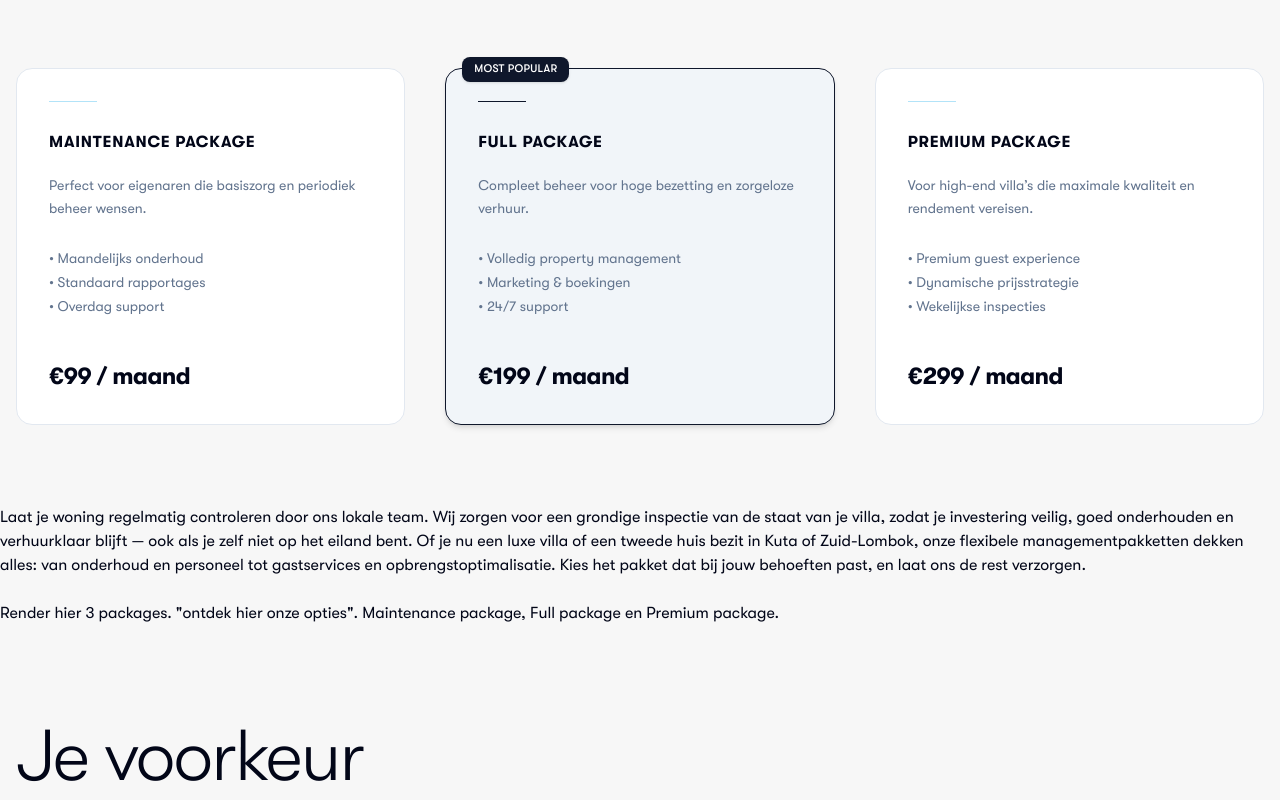
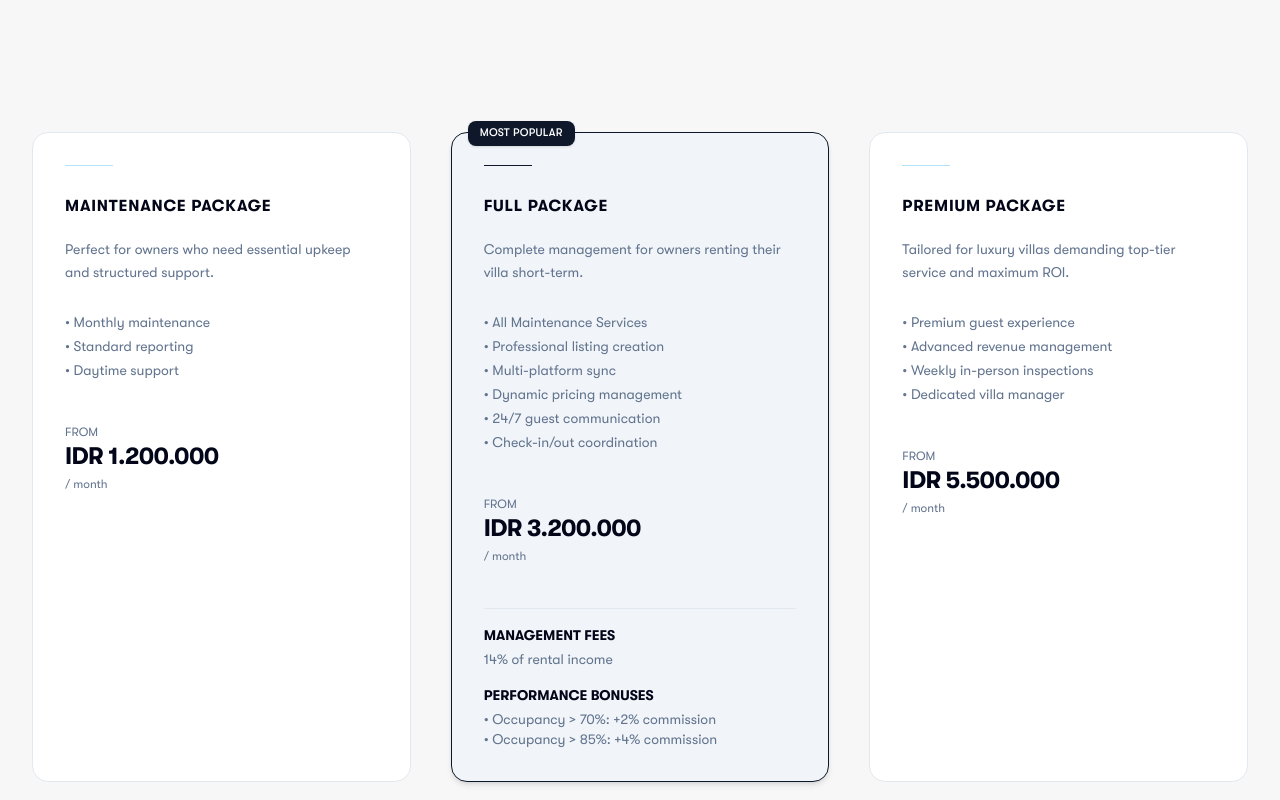
Before and after one commit to Yogibear1976/investereninlombok, a Next.js app: page /diensten/property-management in a window 1280 px wide. Shown: the part 860-1660 px from the top of the page. Built offline with nearby package versions, Linux system fonts and the light colour scheme.

Commit message:
eerste commit

```diff
--- a/components/cards/property-card-large.tsx
+++ b/components/cards/property-card-large.tsx
@@ -20,6 +20,7 @@ export const PropertyCardLarge = ({ property }: PropertyCardLargeProps) => {
     type,
     slug,
     name,
+    catchLine,
     euroPrice,
     ownership,
     indoPrice,
@@ -40,8 +41,12 @@ export const PropertyCardLarge = ({ property }: PropertyCardLargeProps) => {
         <div className="flex flex-col items-start gap-1 cursor-pointer">
           <div className="relative w-full h-[600px] overflow-hidden">
             {/* Top-left label */}
-            <span className="absolute top-2 z-20 bg-nature text-white text-[10px] font-medium px-2 py-0.5">
+            <span className="absolute top-4 z-20 bg-nature text-white text-sm font-medium px-2 py-0.5">
               {ownership}
+            </span>
+            {/* Top-right label */}
+            <span className="absolute top-4 right-0 z-20 bg-azure text-white uppercase text-sm font-medium px-2 py-0.5">
+              {catchLine}
             </span>
             {images[0] ? (
               <Image
@@ -55,6 +60,11 @@ export const PropertyCardLarge = ({ property }: PropertyCardLargeProps) => {
             ) : (
               <Skeleton className="aspect-video w-full h-full" />
             )}
+            <div className="absolute inset-0 flex items-center justify-center bg-black/20 opacity-0 group-hover:opacity-100 transition-opacity duration-50 z-30">
+              <span className="text-white text-sm font-normal uppercase tracking-wide px-4 py-2 bg-white/10 backdrop-blur-sm">
+                Bekijk investering
+              </span>
+            </div>
           </div>
 
           <div className="flex-1 flex-col gap-2 w-full">
--- a/components/cards/property-card-small.tsx
+++ b/components/cards/property-card-small.tsx
@@ -39,6 +39,7 @@ export const PropertyCardSmall = ({ property }: PropertyCardSmallProps) => {
     description,
     ownership,
     area,
+    catchLine,
     bathrooms,
     euroPrice,
     indoPrice,
@@ -59,6 +60,10 @@ export const PropertyCardSmall = ({ property }: PropertyCardSmallProps) => {
             <span className="absolute top-2 z-20 bg-nature text-white text-[10px] font-medium px-2 py-0.5">
               {ownership}
             </span>
+            {/* Top-right label */}
+            <span className="absolute top-2 right-0 z-20 bg-azure text-white uppercase text-[10px] font-medium px-2 py-0.5">
+              {catchLine}
+            </span>
             {images?.[0] ? (
               <Image
                 fill
@@ -71,6 +76,11 @@ export const PropertyCardSmall = ({ property }: PropertyCardSmallProps) => {
             ) : (
               <Skeleton className="aspect-video w-full h-full" />
             )}
+            <div className="absolute inset-0 flex items-center justify-center bg-black/20 opacity-0 group-hover:opacity-100 transition-opacity duration-50 z-30">
+              <span className="text-white text-sm font-normal uppercase tracking-wide px-4 py-2 bg-white/10 backdrop-blur-sm">
+                Bekijk investering
+              </span>
+            </div>
           </div>
 
           <div className="flex-1 flex-col">
--- a/components/property/_components/property-overview-info.tsx
+++ b/components/property/_components/property-overview-info.tsx
@@ -85,18 +85,18 @@ export const PropertyOverviewInfo = ({
 
             <li className="flex flex-col">
               <span className="text-sm text-muted-foreground uppercase">
-                Oppervlakte
+                Start verhuur
               </span>
-              <span className="text-sm font-normal">
-                70 m² binnen + 55 m² buiten
-              </span>
+              <span className="text-sm font-normal">Q2 2026</span>
             </li>
 
             <li className="flex flex-col">
               <span className="text-sm text-muted-foreground uppercase">
-                Prijs
+                Netto rendement (per jaar) uit verhuur na alle kosten
               </span>
-              <span className="text-sm font-normal">Vanaf €88.900</span>
+              <span className="text-sm font-normal">
+                13,3% netto ROI per jaar
+              </span>
             </li>
 
             <li className="flex flex-col sm:col-span-2">
--- a/components/sections/landingpage/offering.tsx
+++ b/components/sections/landingpage/offering.tsx
@@ -5,7 +5,6 @@ import Link from "next/link";
 import { Button } from "@/components/ui/button";
 import { PropertyCardLarge } from "@/components/cards/property-card-large";
 import { Property } from "@prisma/client";
-import { useTheme } from "next-themes";
 
 const PROPERTY_TYPES = ["off-plan", "in-aanbouw", "bestaand", "land"];
 
@@ -21,11 +20,9 @@ export const OfferingSection = ({ properties }: OfferingSectionProps) => {
     (property) => property.type === selectedType
   );
 
-  const { theme } = useTheme();
-
   return (
     <section className="w-full pt-6">
-      <div className="w-full max-w-[1952px] mx-auto px-4">
+      <div className="w-full max-w-7xl mx-auto px-4">
         {/* Filters + Link Row */}
         <div
           className="
@@ -34,7 +31,6 @@ export const OfferingSection = ({ properties }: OfferingSectionProps) => {
         sm:overflow-visible
       "
         >
-          {/* Filters */}
           <div className="flex gap-2 sm:gap-3 shrink-0">
             {PROPERTY_TYPES.map((type) => (
               <Button
@@ -53,7 +49,6 @@ export const OfferingSection = ({ properties }: OfferingSectionProps) => {
             ))}
           </div>
 
-          {/* Alle projecten aligned to flex-end */}
           <Link
             href="/aanbod"
             className="text-xs sm:text-sm whitespace-nowrap hover:underline ml-auto shrink-0"
@@ -62,7 +57,6 @@ export const OfferingSection = ({ properties }: OfferingSectionProps) => {
           </Link>
         </div>
 
-        {/* Grid */}
         <div className="mt-6">
           <div
             className="
--- a/components/sections/property-management/packages.tsx
+++ b/components/sections/property-management/packages.tsx
@@ -19,34 +19,39 @@ export const Packages = () => {
         </p>
 
         <div className="py-20">
-          <div className="max-w-7xl mx-auto grid gap-10 md:grid-cols-3">
-            {/* Package 1 */}
-            <div className="border border-border rounded-2xl p-8 flex flex-col gap-5 hover:shadow-md transition bg-white">
-              {/* Header line */}
+          <section className="w-full py-16">
+            <div className="max-w-7xl mx-auto grid gap-10 md:grid-cols-3 px-4">
+              {/* <!-- PACKAGE 1 — BASIC --> */}
+              <div className="border border-border bg-white p-8 rounded-2xl flex flex-col gap-5 hover:shadow-md transition">
                 <div className="border-t border-sky/30 w-12 mb-2"></div>
 
                 <h3 className="text-base font-semibold tracking-wider uppercase">
                   Maintenance Package
                 </h3>
-
                 <p className="text-sm text-muted-foreground leading-relaxed">
-                Perfect voor eigenaren die basiszorg en periodiek beheer wensen.
+                  Perfect for owners who need essential upkeep and structured
+                  support.
                 </p>
 
                 <ul className="mt-2 space-y-1 text-sm text-muted-foreground">
-                <li>• Maandelijks onderhoud</li>
-                <li>• Standaard rapportages</li>
-                <li>• Overdag support</li>
+                  <li>• Monthly maintenance</li>
+                  <li>• Standard reporting</li>
+                  <li>• Daytime support</li>
                 </ul>
 
-              <p className="text-2xl font-semibold tracking-tight mt-6">
-                €99 / maand
+                <div className="mt-6">
+                  <p className="text-xs text-muted-foreground uppercase">
+                    from
                   </p>
+                  <p className="text-2xl font-semibold tracking-tight">
+                    IDR 1.200.000
+                  </p>
+                  <p className="text-xs text-muted-foreground mt-1">/ month</p>
+                </div>
               </div>
 
-            {/* Package 2 — Highlighted */}
-            <div className="relative border border-primary rounded-2xl p-8 flex flex-col gap-5 shadow-md bg-secondary">
-              {/* Badge */}
+              {/* <!-- PACKAGE 2 — MOST POPULAR --> */}
+              <div className="relative border border-primary bg-secondary p-8 rounded-2xl flex flex-col gap-5 shadow-md transition">
                 <span className="absolute -top-3 left-4 bg-primary text-white text-[11px] px-3 py-1 rounded-md tracking-wide font-medium shadow-sm">
                   MOST POPULAR
                 </span>
@@ -56,46 +61,80 @@ export const Packages = () => {
                 <h3 className="text-base font-semibold tracking-wider uppercase">
                   Full Package
                 </h3>
-
                 <p className="text-sm text-muted-foreground leading-relaxed">
-                Compleet beheer voor hoge bezetting en zorgeloze verhuur.
+                  Complete management for owners renting their villa short-term.
                 </p>
 
                 <ul className="mt-2 space-y-1 text-sm text-muted-foreground">
-                <li>• Volledig property management</li>
-                <li>• Marketing & boekingen</li>
-                <li>• 24/7 support</li>
+                  <li>• All Maintenance Services</li>
+                  <li>• Professional listing creation</li>
+                  <li>• Multi-platform sync</li>
+                  <li>• Dynamic pricing management</li>
+                  <li>• 24/7 guest communication</li>
+                  <li>• Check-in/out coordination</li>
                 </ul>
 
-              <p className="text-2xl font-semibold tracking-tight mt-6">
-                €199 / maand
+                <div className="mt-6">
+                  <p className="text-xs text-muted-foreground uppercase">
+                    from
+                  </p>
+                  <p className="text-2xl font-semibold tracking-tight">
+                    IDR 3.200.000
+                  </p>
+                  <p className="text-xs text-muted-foreground mt-1">/ month</p>
+                </div>
+
+                <div className="mt-6 pt-4 border-t border-border">
+                  <h4 className="text-sm font-semibold uppercase mb-1">
+                    Management Fees
+                  </h4>
+                  <p className="text-sm text-muted-foreground">
+                    14% of rental income
+                  </p>
+
+                  <h4 className="text-sm font-semibold uppercase mt-4 mb-1">
+                    Performance Bonuses
+                  </h4>
+                  <p className="text-sm text-muted-foreground">
+                    • Occupancy &gt; 70%: +2% commission
+                  </p>
+                  <p className="text-sm text-muted-foreground">
+                    • Occupancy &gt; 85%: +4% commission
                   </p>
                 </div>
+              </div>
 
-            {/* Package 3 */}
-            <div className="border border-border rounded-2xl p-8 flex flex-col gap-5 hover:shadow-md transition bg-white">
+              {/* <!-- PACKAGE 3 — PREMIUM --> */}
+              <div className="border border-border bg-white p-8 rounded-2xl flex flex-col gap-5 hover:shadow-md transition">
                 <div className="border-t border-sky/30 w-12 mb-2"></div>
 
                 <h3 className="text-base font-semibold tracking-wider uppercase">
                   Premium Package
                 </h3>
-
                 <p className="text-sm text-muted-foreground leading-relaxed">
-                Voor high-end villa’s die maximale kwaliteit en rendement
-                vereisen.
+                  Tailored for luxury villas demanding top-tier service and
+                  maximum ROI.
                 </p>
 
                 <ul className="mt-2 space-y-1 text-sm text-muted-foreground">
                   <li>• Premium guest experience</li>
-                <li>• Dynamische prijsstrategie</li>
-                <li>• Wekelijkse inspecties</li>
+                  <li>• Advanced revenue management</li>
+                  <li>• Weekly in-person inspections</li>
+                  <li>• Dedicated villa manager</li>
                 </ul>
 
-              <p className="text-2xl font-semibold tracking-tight mt-6">
-                €299 / maand
+                <div className="mt-6">
+                  <p className="text-xs text-muted-foreground uppercase">
+                    from
                   </p>
+                  <p className="text-2xl font-semibold tracking-tight">
+                    IDR 5.500.000
+                  </p>
+                  <p className="text-xs text-muted-foreground mt-1">/ month</p>
                 </div>
               </div>
+            </div>
+          </section>
         </div>
 
         {/* <div className="max-w-7xl mx-auto grid sm:grid-cols-2 lg:grid-cols-3 gap-6 py-6">
```
Also changed, not shown: 1 other file (tests, documents, lock files or other folders). Lines whose indentation alone changed are shown as unchanged.
